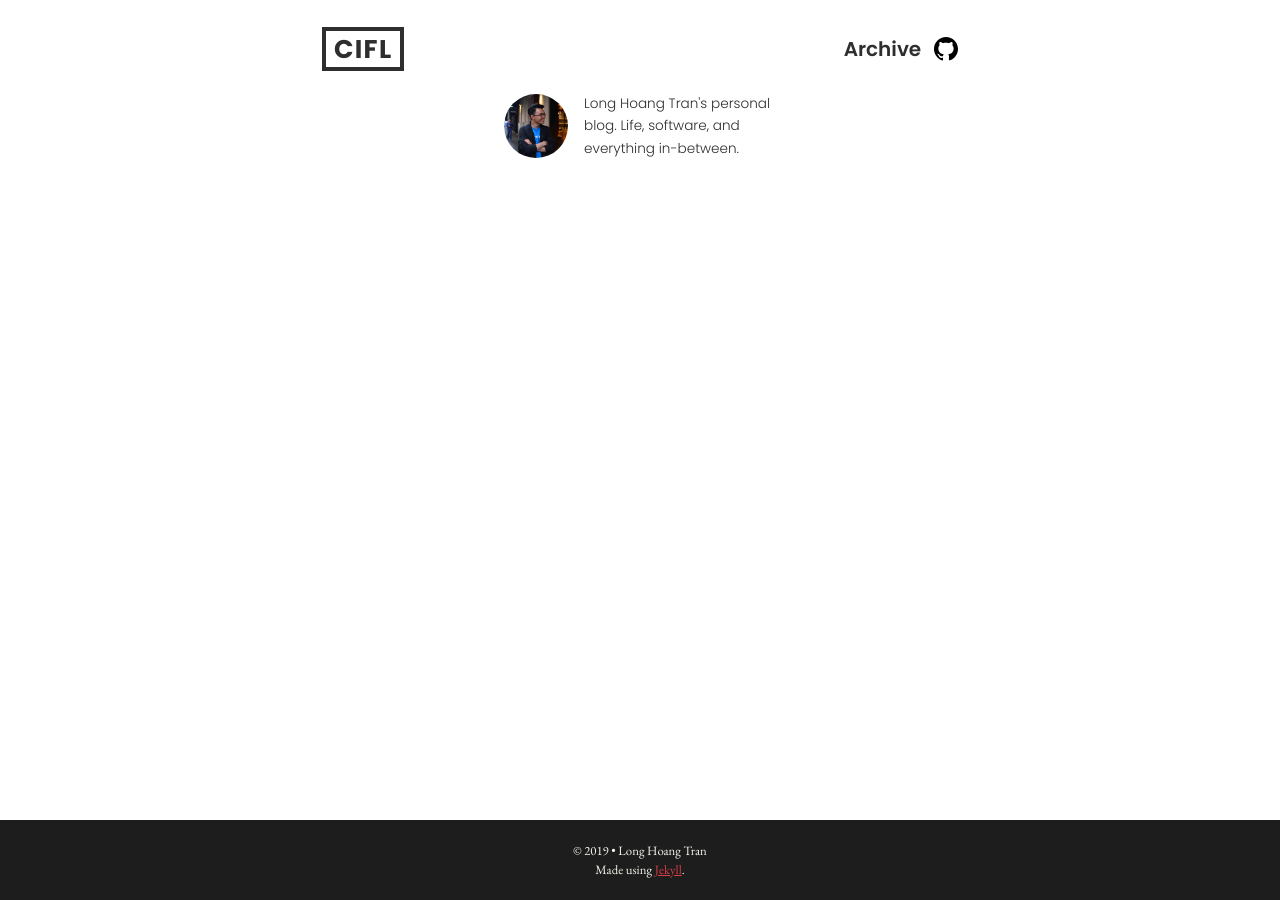
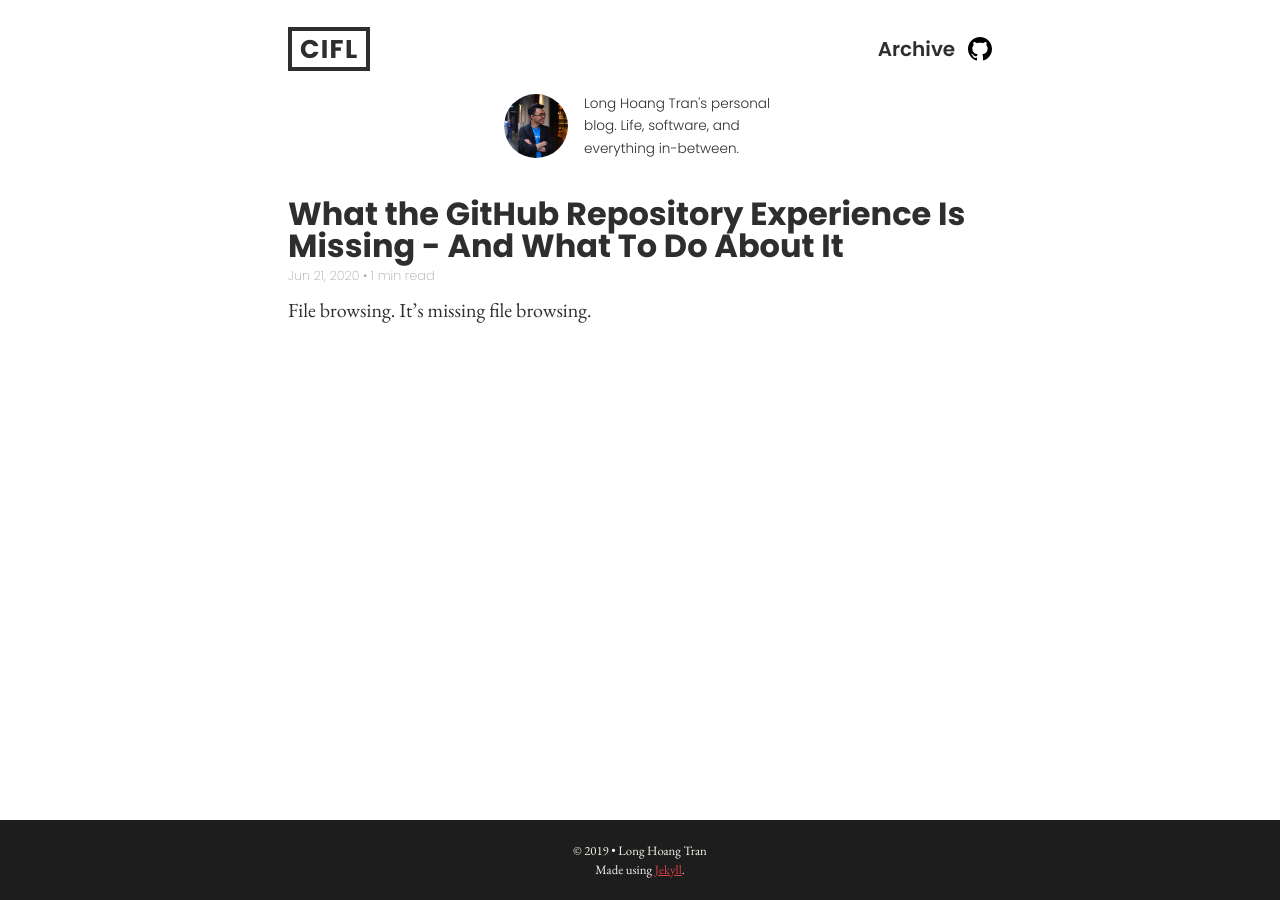
Before and after one commit to tranhl/tranhl.github.io, a Jekyll site: the page built from index.html, in a window 1280 px wide. Built offline with Jekyll 4.4.1, drawn with Linux system fonts in a browser that asks for light colours; the list of posts is cut into pages by our own code.

Commit message:
post: what the github repository experience is missing

```diff
--- a/_config.yml
+++ b/_config.yml
@@ -6,7 +6,7 @@
 baseurl: "" # Intentionally set to ""
 url: "https://tranhl.github.io"
 date_format: "%b %-d, %Y"
-permalink: /blog/:year/:month/:day/:categories/:title
+permalink: /:categories/:title
 
 markdown: kramdown
 kramdown:
--- /dev/null
+++ b/_includes/image.html
@@ -0,0 +1,4 @@
+<figure class="image">
+  <img src="{{ include.url }}" alt="{{ include.alt }}">
+  <figcaption>{{ include.caption }}</figcaption>
+</figure>
--- a/_includes/nav.html
+++ b/_includes/nav.html
@@ -1,6 +1,8 @@
 <nav class="nav">
-  <a href="/" class="site-home no-underline"><h1>{{ site.title }}</h1></a>
-  <a href="/archive.html" class="archive no-underline"><span>Archive</span></a>
+  <a href="/" class="site-home no-underline">
+    <h1>{{ site.title }}</h1>
+  </a>
+  <a href="/archive" class="archive no-underline"><span>Archive</span></a>
   <a href="https://github.com/tranhl" class="github-icon no-underline">
     <img src="/assets/svg/minima-social-icons-github.svg" />
   </a>
--- a/_includes/pagination.html
+++ b/_includes/pagination.html
@@ -1,13 +1,13 @@
 <nav class="pagination">
   {% if paginator.previous_page %}
     {% if paginator.page == 2 %}
-      <a href="{{ site.baseurl }}/" class="newer">&larr; Newer</a>
+      <a href="{{ site.baseurl }}" class="newer">&larr; Newer</a>
     {% else %}
-      <a href="{{ site.baseurl }}/page-{{paginator.previous_page}}/">&larr; Newer</a>
+      <a href="{{ site.baseurl }}/page-{{paginator.previous_page}}">&larr; Newer</a>
     {% endif %}
   {% endif %}
 
   {% if paginator.next_page %}
-    <a href="{{ site.baseurl }}/page-{{paginator.next_page}}/" class="older">Older &rarr;</a>
+    <a href="{{ site.baseurl }}/page-{{paginator.next_page}}" class="older">Older &rarr;</a>
   {% endif %}
 </nav>
--- /dev/null
+++ b/_posts/2020-06-21-what-the-github-repository-experience-is-missing.md
@@ -0,0 +1,30 @@
+---
+layout: post
+title: What the GitHub Repository Experience Is Missing - And What To Do About It
+summary: File browsing. It’s missing file browsing.
+category: tooling
+tag: browser extension
+---
+
+File browsing. It's missing file browsing — and lets be honest, the current experience hardly counts.
+
+Browsing files on GitHub has always been a complete pain. If you're familiar with IDEs, then you'll be accustomed to freely opening and closing folders as you navigate through your project. But sadly not on GitHub.
+
+{%
+  include image.html
+  url="/assets/img/feature-preview-screenshot.png"
+  alt="GitHub feature preview settings"
+  caption="The new 'Repository refresh' feature preview. Access it via <i>Your avatar > Feature preview</i>"
+%}
+
+The repository refresh feature preview gave me hope that there would be an improvement to the file browsing experience, but sadly it remains the same. Click on the folder you want to drill down into, and wait for the page to load. Rinse and repeat. Want to look at a different file tree? Prepare to navigate back a couple of times. If you're smart you'll open the folders in separate tabs, that way you can just close the tab. But what if the folder you want to open isn't on the same hierarchical level? Not much luck there, a few more page loads for you.
+
+Thankfully there are a couple of browser extensions available that directly address this issue:
+
+- [Tako](https://github.com/brumm/tako) (Chrome, Firefox).
+- [Octotree](https://github.com/ovity/octotree) (Chrome, Firefox, Opera, Safari).
+- [Gitako](https://github.com/EnixCoda/Gitako) (Chrome, Firefox, Edge).
+
+I personally prefer Tako. It replaces the traditional file browser with an IDE-like interface. I wasn't a fan of the sidebar approach that the other options provided, but comes down to personal preference at the end of the day.
+
+I'd be interested to know the reasons why the file browsing experience isn't better though — everything in software is intentional after all.
--- a/_sass/_article.scss
+++ b/_sass/_article.scss
@@ -45,4 +45,13 @@
   h2 {
     margin-bottom: 0.25rem;
   }
+
+  img {
+    max-width: 100%;
+  }
+
+  ul {
+    list-style: disc;
+    padding-left: 2rem;
+  }
 }
--- a/_sass/_base.scss
+++ b/_sass/_base.scss
@@ -14,7 +14,7 @@
 .content {
   margin: 0 auto;
   padding: 2.3rem 1rem 5rem 1rem;
-  max-width: 700px;
+  max-width: 768px;
 
   @media screen and (min-width: $screen-breakpoint) {
     padding-left: 2rem;
--- a/_sass/_defaults.scss
+++ b/_sass/_defaults.scss
@@ -39,6 +39,19 @@
 ul {
   list-style: none;
   padding-left: 0;
+}
+
+figure {
+  max-width: 100%;
+  margin: 16px 0;
+
+  figcaption {
+    margin: 0.7rem 2rem;
+
+    font-family: $font-family-sans-serif;
+    font-size: 0.8rem;
+    text-align: center;
+  }
 }
 
 a:not(.no-underline) {
```
Also changed, not shown: assets/img/feature-preview-screenshot.png (added).
